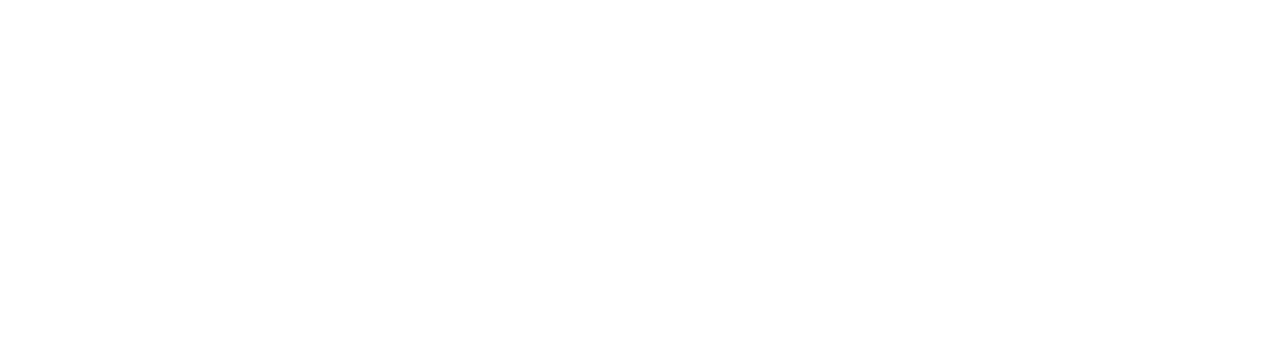
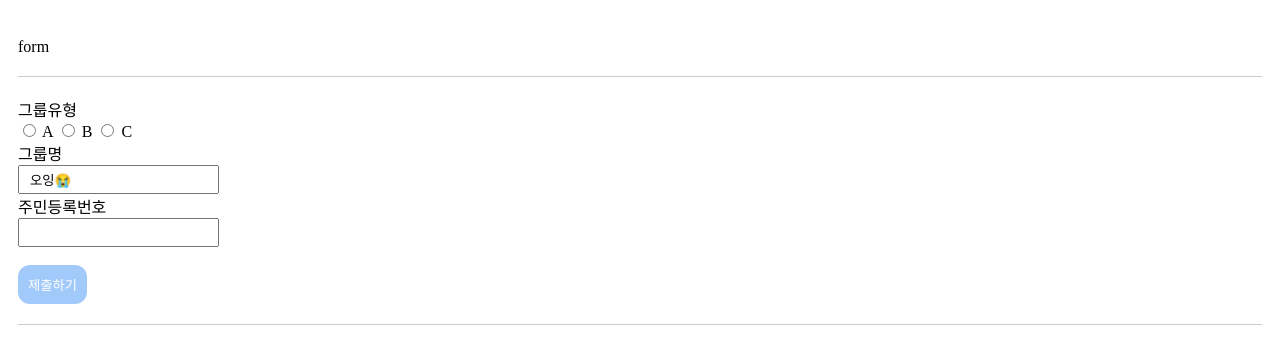
Before and after one commit to choi-hye-rin/vue-todolist, a Vue app: page /formpage in a window 1280 px wide. Shown: the top 364 px of the page. Built offline with nearby package versions, Linux system fonts and the light colour scheme.

Commit message:
add: form page 추가

```diff
--- a/src/routes/index.js
+++ b/src/routes/index.js
@@ -1,9 +1,11 @@
 import App from "../views/TodoPage.vue";
 import OtherPage from "../views/OtherPage.vue";
+import FormPage from "../views/FormPage.vue";
 
 const routes = [
   { path: "/", component: App },
   { path: "/page2", component: OtherPage },
+  { path: "/formpage", component: FormPage },
 ];
 
 export default routes;
--- /dev/null
+++ b/src/views/FormPage.vue
@@ -0,0 +1,79 @@
+<template>
+  <div class="container">
+    <div class="wrapper">form</div>
+    <div class="wrapper">
+      <form>
+        <div>그룹유형</div>
+        <div>
+          <Radio
+            v-for="item in checkList"
+            :key="item.id"
+            :radio-value="item.value"
+            v-model="groupType"
+          />
+        </div>
+        <div>그룹명</div>
+        <input type="text" v-model.lazy="groupName" />
+        <div>주민등록번호</div>
+        <input type="text" v-model.lazy="registrationNo" />
+        <br />
+        <br />
+        <Button :button-click="onSubmit">제출하기</Button>
+      </form>
+    </div>
+
+    <div class="wrapper">
+      <div v-for="(value, key) in formValue" :key="key">
+        {{ key }} >> {{ value }}
+      </div>
+    </div>
+  </div>
+</template>
+<script>
+import Radio from "../components/Radio.vue";
+import Button from "../components/Button.vue";
+
+export default {
+  name: "FormPage",
+  components: {
+    Radio,
+    Button,
+  },
+  data() {
+    return {
+      checkList: [
+        { id: 1, value: "A" },
+        { id: 2, value: "B" },
+        { id: 3, value: "C" },
+      ],
+      groupType: "",
+      groupName: "오잉😭",
+      registrationNo: "",
+      formValue: {},
+    };
+  },
+  methods: {
+    onSubmit: function () {
+      this.formValue = {
+        groupType: this.groupType,
+        groupName: this.groupName,
+        registrationNo: this.registrationNo,
+      };
+    },
+  },
+};
+</script>
+<style lang="scss" scoped>
+.container {
+  padding: 10px;
+}
+.wrapper {
+  margin-top: 20px;
+  padding-bottom: 20px;
+  border-bottom: 1px solid #cdcdcd;
+
+  input {
+    padding: 5px 10px;
+  }
+}
+</style>
```
